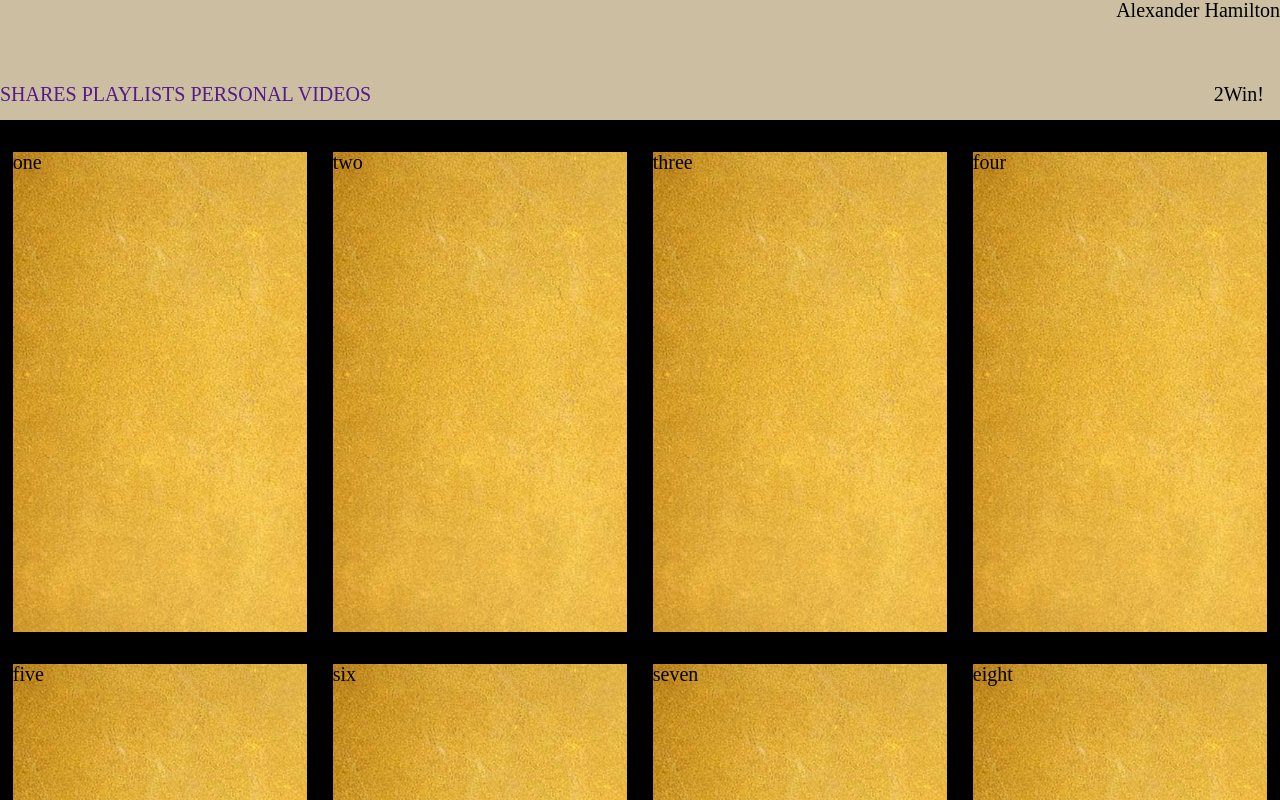
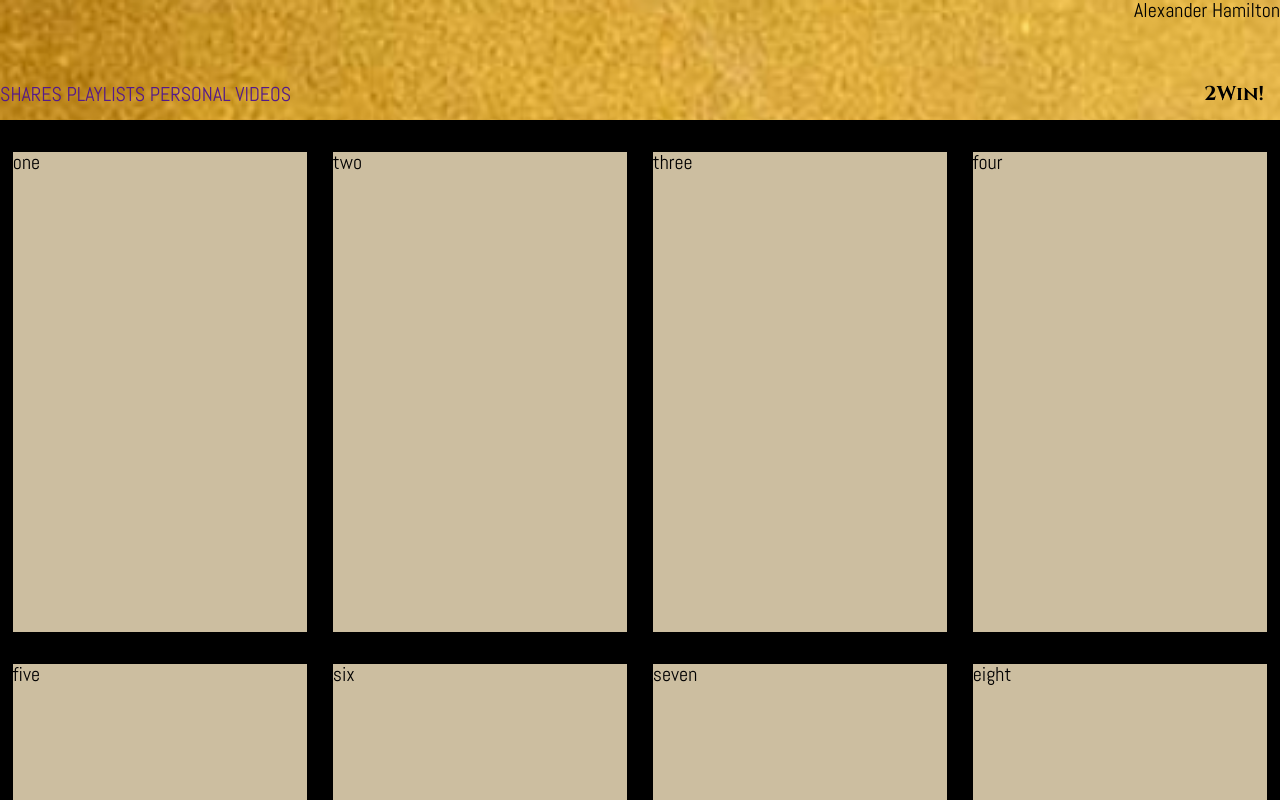
Before and after one commit to hannahbare/hb-comp-challenge-2, a plain HTML site: page index.html in a window 1280 px wide. Shown: the top 800 px of the page. Drawn offline with Linux system fonts and the light colour scheme.

Commit message:
Change colors and add fonts

```diff
--- a/index.html
+++ b/index.html
@@ -3,6 +3,7 @@
 <head lang="en">
   <title>HAMILTON</title>
   <link rel="stylesheet" type="text/css" href="main.css">
+  <link href="https://fonts.googleapis.com/css?family=Abel|Cinzel:700" rel="stylesheet">
 </head>
 <body>
   <header>
--- a/main.css
+++ b/main.css
@@ -4,12 +4,15 @@ body {
 background-color: black;
   font-size: 20px;
   height: 100vh;
+  font-family: 'Abel', sans-serif;
 }
 
 header {
   position: relative;
   height: 15%;
-  background-color: #ccbea0;
+  background-image: url('images/background.png');
+  background-size: cover;
+
   /*#f6c049;*/
     /*background-color: #a8a7a7;*/
 }
@@ -37,6 +40,7 @@ h1 {
   display: inline-block;
   position: asbolute;
   right: 0;
+  font-family: 'Cinzel', serif;
 }
 
 section {
@@ -55,9 +59,7 @@ section {
 article {
   margin: auto;
   margin-top: 2rem;
-    background-image: url('images/background.png');
-  background-size: cover;
+  background-color: #ccbea0;
   height: 30rem;
   width: 23%;
-
 }
```
